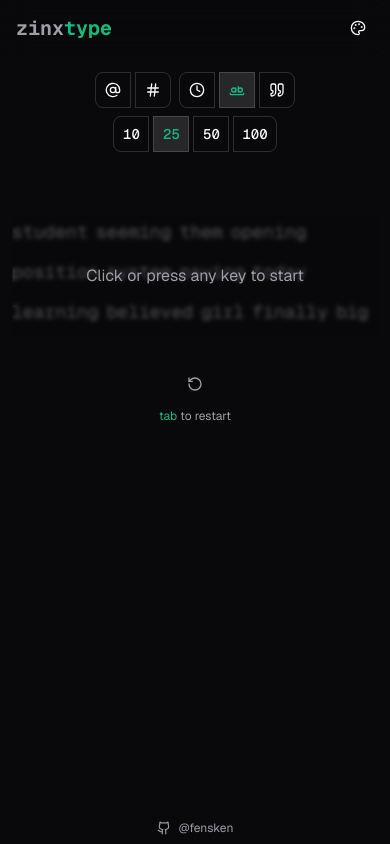
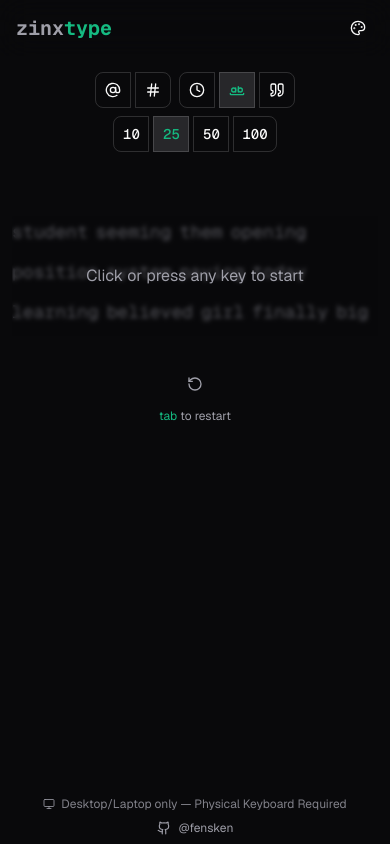
Before and after one commit to fensken/zinx-type, a Next.js app: page / in a window 390 px wide. Built offline with nearby package versions, Linux system fonts and the light colour scheme.

Commit message:
feat: added not supported notice for mobile.

```diff
--- a/components/global/footer.tsx
+++ b/components/global/footer.tsx
@@ -1,11 +1,17 @@
 "use client";
 
-import { Github } from "lucide-react";
+import { Github, Monitor } from "lucide-react";
 
 const Footer = () => {
   return (
     <footer className="fixed bottom-0 left-0 right-0 py-2 px-4 sm:py-3 sm:px-6 md:py-4">
-      <div className="max-w-6xl mx-auto flex justify-center items-center">
+      <div className="max-w-6xl mx-auto flex flex-col items-center gap-2">
+        {/* Desktop only notice - shown on mobile */}
+        <div className="flex sm:hidden items-center gap-1.5 text-xs text-muted-foreground/80">
+          <Monitor className="h-3 w-3" />
+          <span>Desktop/Laptop only — Physical Keyboard Required</span>
+        </div>
+
         <a
           href="https://github.com/fensken"
           target="_blank"
```
